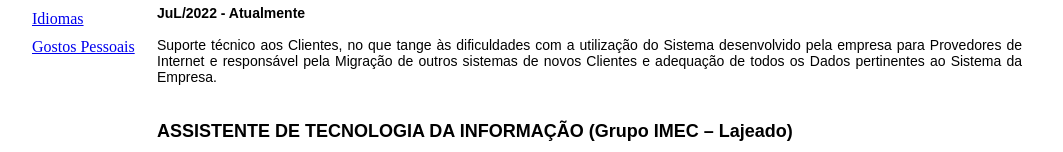
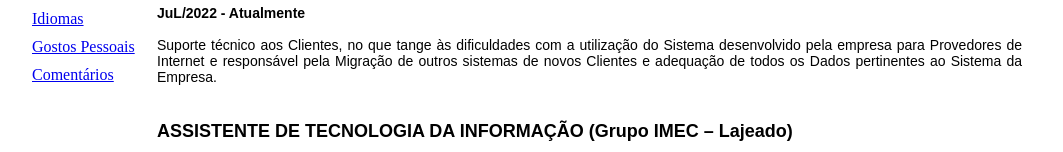
Before and after one commit to flavio50k/curriculo, a plain HTML site: page experiencias_profissionais.html in a window 1280 px wide. Shown: the part 230-382 px from the top of the page, without its empty margins (108-1171 px from the left). Drawn offline with Linux system fonts and the light colour scheme.

Commit message:
Tarefa 03 Início

```diff
--- a/experiencias_profissionais.html
+++ b/experiencias_profissionais.html
@@ -18,6 +18,7 @@
 				<a href="nivel_escolaridade.html">Nível de Escolaridade</a></p>
 				<a href="idiomas.html">Idiomas</a></p>
 				<a href="gostos_pessoais.html">Gostos Pessoais</a></p>
+				<a href="comentario.html">Comentários</a></p>
 			</div>
 
 			<div id="conteudo">
```
Also changed, not shown: gostos_pessoais.html (+1 -0 lines), idiomas.html (+1 -0 lines), index.html (+1 -0 lines), nivel_escolaridade.html (+1 -0 lines).
